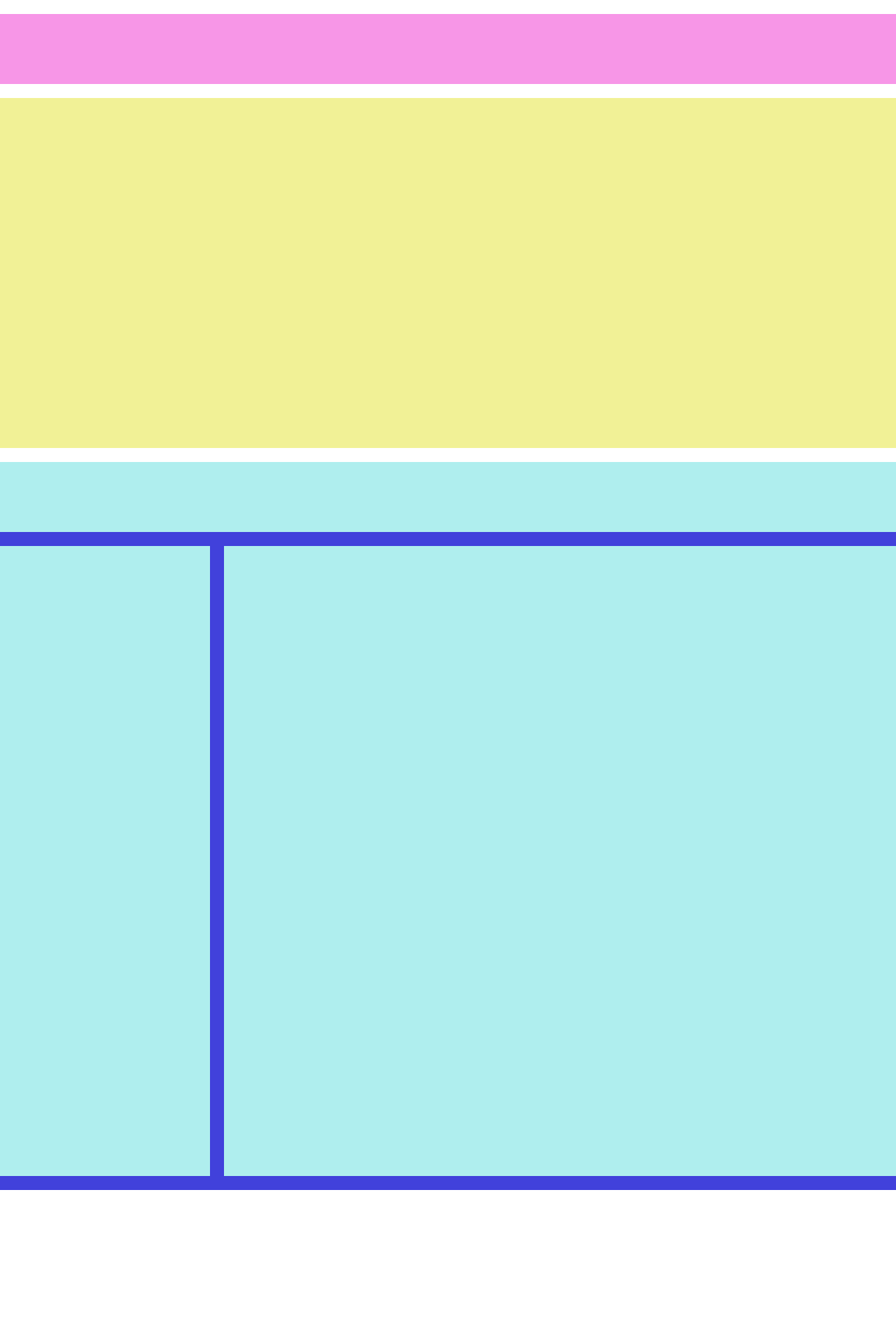
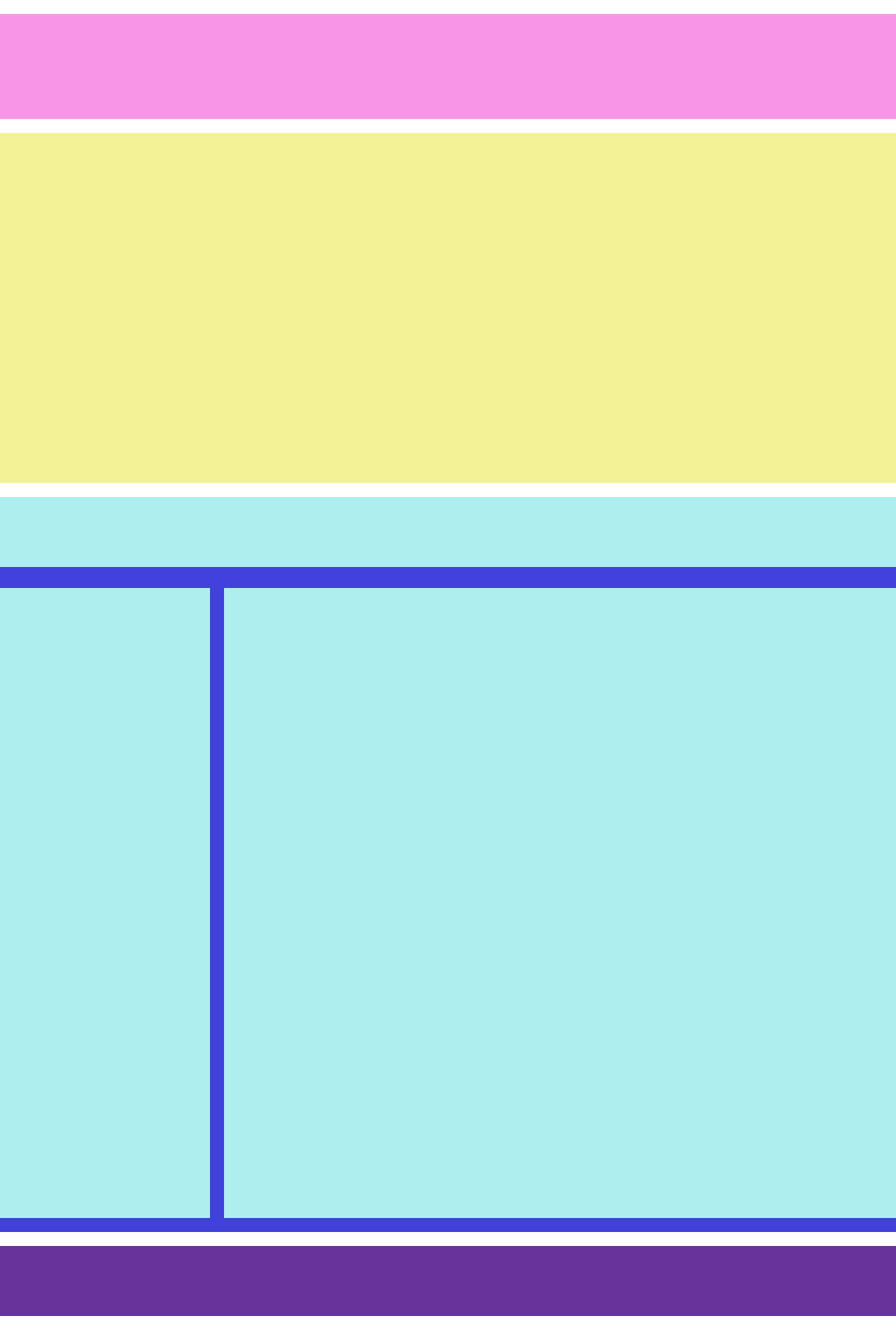
Before and after one commit to Obez99/htmlcss-struttura-wp, a plain HTML site: page index.html in a window 1280 px wide. Shown: the top 1900 px of the page at 70% size. Before the commit the page ends 1720 px from the top, so only its background shows below. Drawn offline with Linux system fonts and the light colour scheme.

Commit message:
Aggiunta footer e correzioni finali

```diff
--- a/css/style.css
+++ b/css/style.css
@@ -13,6 +13,11 @@
 
 header{
     background-color:rgb(247, 150, 231);
+    height: 150px;
+}
+
+footer{
+    background-color: rebeccapurple;
     height: 100px;
 }
 
@@ -41,12 +46,9 @@ div aside{
     background-color: rgb(65, 65, 219);
 }
 
-
-
-
 .section-head{
     height:100px;
-    margin-bottom:20px;
+    margin-bottom:30px;
 }
 
 .s_body{
--- a/index.html
+++ b/index.html
@@ -4,7 +4,7 @@
         <link rel="stylesheet" href="css/style.css">
 
 
-        <title>Wordpress</title>
+        <title>Wordpress - Layout</title>
     </head>
 
     <body>
@@ -27,8 +27,6 @@
                 </section>
         </main>
 
-        <footer>
-
-        </footer>
+        <footer class="properties"></footer>
     </body>
 </html>
```
